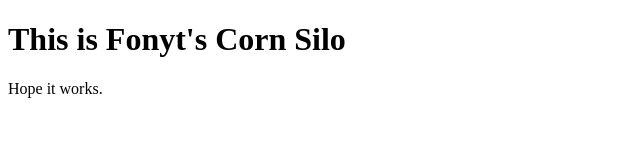
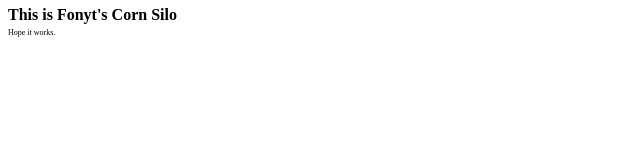
Before and after one commit to fonyt-ibenik/fonyt-ibenik.github.io, a plain HTML site: page index.html in a window 1280 px wide. Shown: the whole page, without its empty margins (0-640 px from the left). Drawn offline with Linux system fonts and the light colour scheme; a web font is replaced by a local one.

Commit message:
Update index.html

```diff
--- a/index.html
+++ b/index.html
@@ -2,7 +2,7 @@
 <html>
     <head>
         <title>Corn Silo</title>
-
+        <link rel="stylesheet" type="text/css" href="fonts.css" />
     </head>
     <body>
         <h1>This is Fonyt's Corn Silo</h1>
```
